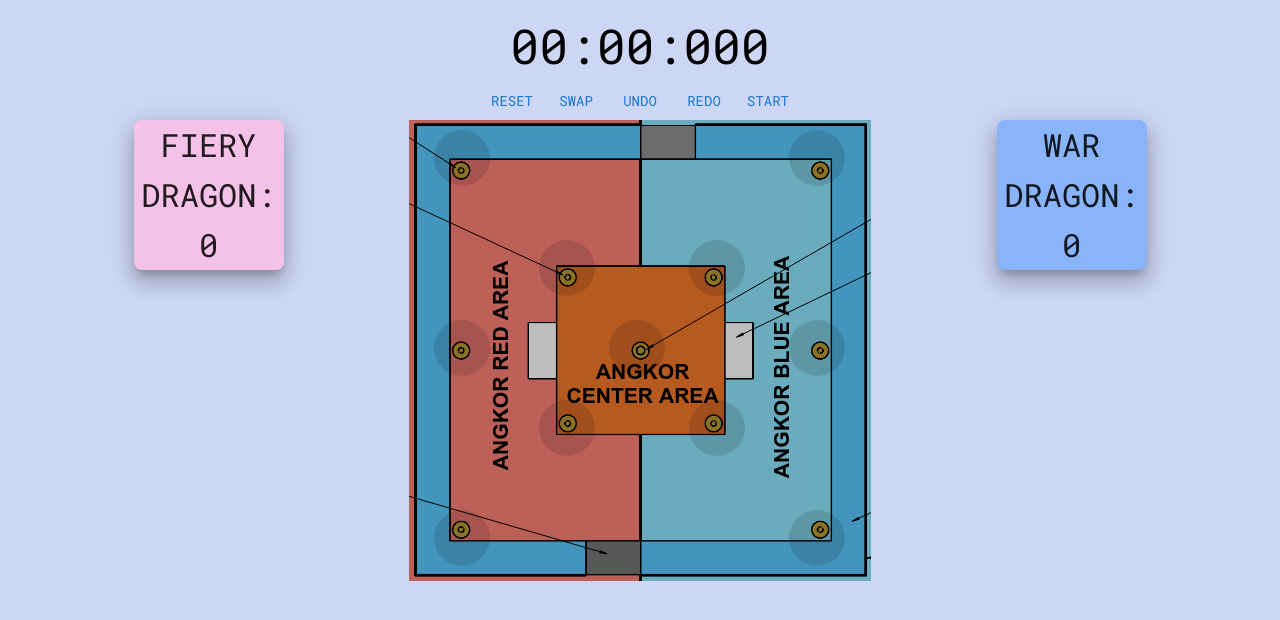
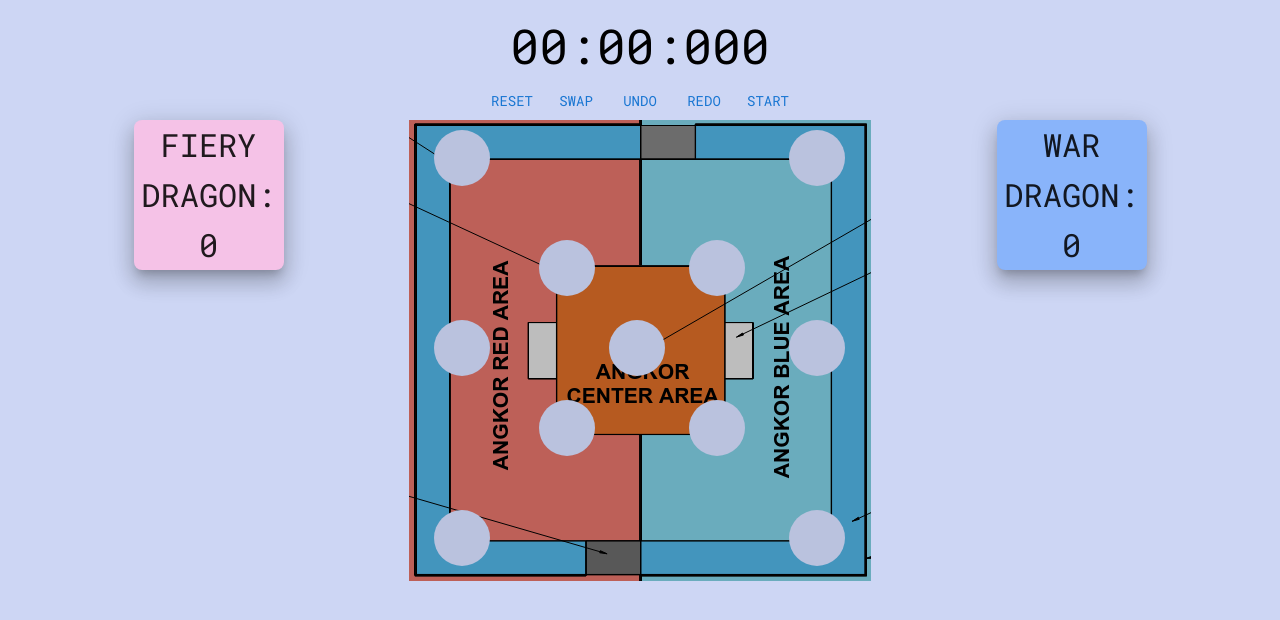
Before and after one commit to nc108x/2023-scoreboard, a React (Create React App) app: page / in a window 1280 px wide. Shown: the top 620 px of the page. Built offline with nearby package versions, Linux system fonts and the light colour scheme.

Commit message:
Fix pole hover thingy

```diff
--- a/src/components/Pole.js
+++ b/src/components/Pole.js
@@ -25,15 +25,21 @@ export default function Pole({
 
   return (
     <Tooltip TransitionComponent={Zoom} title={hover}>
-      <div>
+      {/* <div> */}
       <Fab
         disabled={disabled}
         color={color}
         onClick={redScoreHandler}
         onContextMenu={blueScoreHandler}
-          sx={{ position: "absolute", top: pos }}
+        sx={{
+          position: "absolute",
+          top: pos,
+          "&.Mui-disabled": {
+            background: "#bac2de",
+          },
+        }}
       ></Fab>
-      </div>
+      {/* </div> */}
     </Tooltip>
   );
 }
```
Lines whose indentation alone changed are shown as unchanged.
